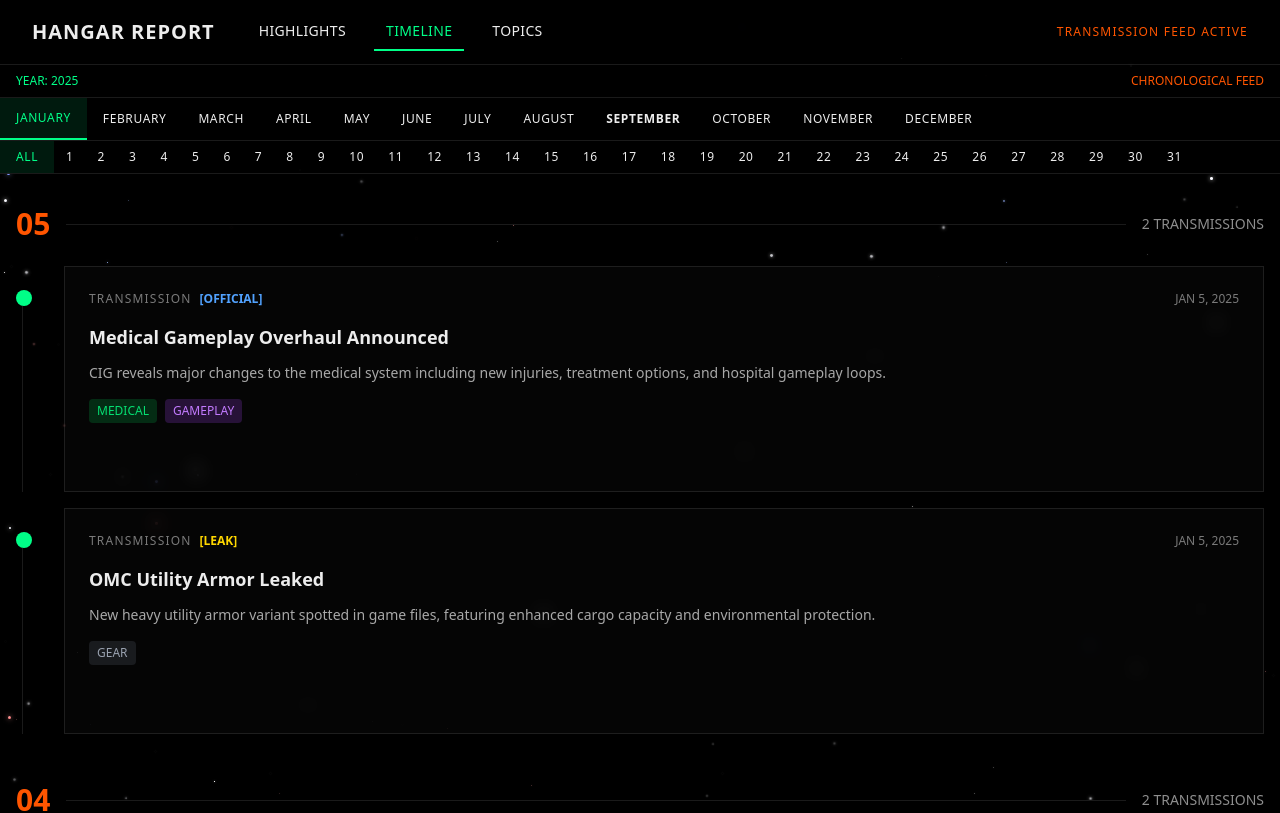
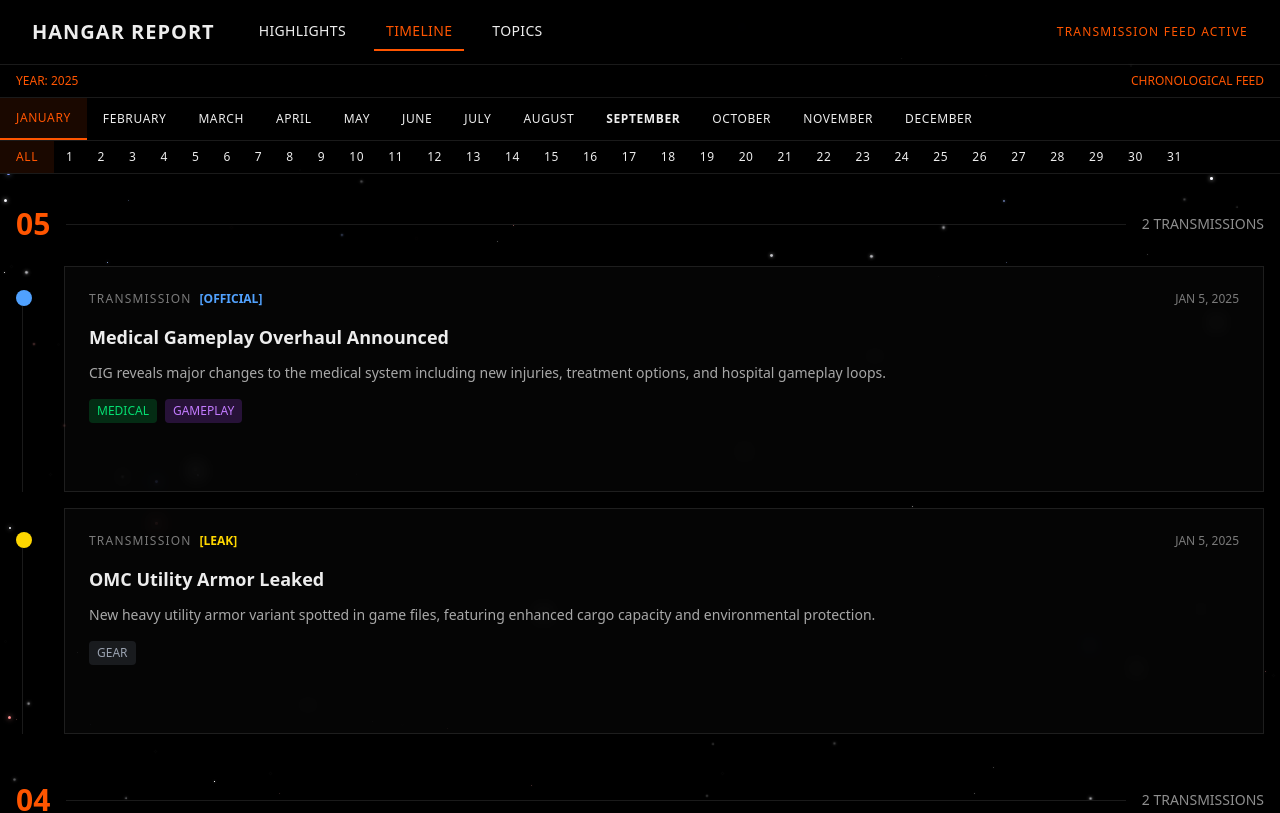
Before and after one commit to spacesailor24/hangar.report, a Next.js app: page /timeline in a window 1280 px wide. Shown: the top 813 px of the page. Built offline with nearby package versions, Linux system fonts and the light colour scheme.

Commit message:
chore: replace usage of hacker green with nasa orange

```diff
--- a/src/app/globals.css
+++ b/src/app/globals.css
@@ -4,7 +4,6 @@
   --background: #000000;
   --foreground: #ededed;
   --accent-nasa: #FF5500;
-  --accent-cyber: #00FF88;
   --accent-warning: #FFD700;
   --transmission-bg: rgba(255, 255, 255, 0.02);
   --transmission-border: rgba(255, 255, 255, 0.1);
@@ -14,7 +13,6 @@
   --color-background: var(--background);
   --color-foreground: var(--foreground);
   --color-nasa: var(--accent-nasa);
-  --color-cyber: var(--accent-cyber);
   --color-warning: var(--accent-warning);
   --font-sans: var(--font-geist-sans);
   --font-mono: var(--font-geist-mono);
@@ -43,18 +41,14 @@ body {
 
 .transmission-box:hover {
   background: rgba(255, 255, 255, 0.05);
-  border-color: var(--accent-cyber);
-  box-shadow: 0 0 20px rgba(0, 255, 136, 0.2);
+  border-color: var(--accent-nasa);
+  box-shadow: 0 0 20px rgba(255, 85, 0, 0.2);
 }
 
 .nasa-accent {
   color: var(--accent-nasa);
 }
 
-.cyber-accent {
-  color: var(--accent-cyber);
-}
-
 .warning-accent {
   color: var(--accent-warning);
 }
--- a/src/app/timeline/page.tsx
+++ b/src/app/timeline/page.tsx
@@ -104,12 +104,27 @@ export default function TimelinePage() {
     return groups
   }, {} as Record<number, typeof filteredTransmissions>)
 
+  const getTransmissionTypeColor = (type: TransmissionType) => {
+    switch (type) {
+      case TransmissionType.NEWS:
+        return 'bg-[var(--accent-nasa)]'
+      case TransmissionType.LEAK:
+        return 'bg-[var(--accent-warning)]'
+      case TransmissionType.OFFICIAL:
+        return 'bg-blue-400'
+      case TransmissionType.RUMOR:
+        return 'bg-purple-400'
+      default:
+        return 'bg-[var(--accent-nasa)]'
+    }
+  }
+
   return (
     <div className="min-h-screen">
       <div className="sticky top-0 z-10 bg-[rgba(0,0,0,0.9)] backdrop-blur-sm border-b border-[var(--transmission-border)]">
         <div className="max-w-7xl mx-auto">
           <div className="flex items-center justify-between px-4 py-2 text-xs">
-            <span className="text-[var(--accent-cyber)]">YEAR: {selectedYear}</span>
+            <span className="text-[var(--accent-nasa)]">YEAR: {selectedYear}</span>
             <span className="text-[var(--accent-nasa)]">CHRONOLOGICAL FEED</span>
           </div>
 
@@ -124,8 +139,8 @@ export default function TimelinePage() {
                   }}
                   className={`px-4 py-3 text-xs tracking-wider whitespace-nowrap transition-all ${
                     selectedMonth === index
-                      ? 'text-[var(--accent-cyber)] border-b-2 border-[var(--accent-cyber)] bg-[rgba(0,255,136,0.1)]'
-                      : 'text-[var(--foreground)] hover:text-[var(--accent-cyber)] hover:bg-[rgba(255,255,255,0.05)]'
+                      ? 'text-[var(--accent-nasa)] border-b-2 border-[var(--accent-nasa)] bg-[rgba(255,85,0,0.1)]'
+                      : 'text-[var(--foreground)] hover:text-[var(--accent-nasa)] hover:bg-[rgba(255,255,255,0.05)]'
                   } ${index === currentMonth ? 'font-bold' : ''}`}
                 >
                   {month.toUpperCase()}
@@ -140,8 +155,8 @@ export default function TimelinePage() {
                 onClick={() => setSelectedDay(null)}
                 className={`px-4 py-2 text-xs tracking-wider transition-all ${
                   selectedDay === null
-                    ? 'text-[var(--accent-cyber)] bg-[rgba(0,255,136,0.1)]'
-                    : 'text-[var(--foreground)] hover:text-[var(--accent-cyber)] hover:bg-[rgba(255,255,255,0.05)]'
+                    ? 'text-[var(--accent-nasa)] bg-[rgba(255,85,0,0.1)]'
+                    : 'text-[var(--foreground)] hover:text-[var(--accent-nasa)] hover:bg-[rgba(255,255,255,0.05)]'
                 }`}
               >
                 ALL
@@ -152,8 +167,8 @@ export default function TimelinePage() {
                   onClick={() => setSelectedDay(day)}
                   className={`px-3 py-2 text-xs tracking-wider transition-all ${
                     selectedDay === day
-                      ? 'text-[var(--accent-cyber)] bg-[rgba(0,255,136,0.1)]'
-                      : 'text-[var(--foreground)] hover:text-[var(--accent-cyber)] hover:bg-[rgba(255,255,255,0.05)]'
+                      ? 'text-[var(--accent-nasa)] bg-[rgba(255,85,0,0.1)]'
+                      : 'text-[var(--foreground)] hover:text-[var(--accent-nasa)] hover:bg-[rgba(255,255,255,0.05)]'
                   }`}
                 >
                   {day}
@@ -182,7 +197,7 @@ export default function TimelinePage() {
               <div className="space-y-4 pl-12">
                 {transmissions.map(transmission => (
                   <div key={transmission.id} className="relative">
-                    <div className="absolute -left-12 top-6 w-4 h-4 rounded-full bg-[var(--accent-cyber)] animate-pulse"></div>
+                    <div className={`absolute -left-12 top-6 w-4 h-4 rounded-full ${getTransmissionTypeColor(transmission.type)} animate-pulse`}></div>
                     <div className="absolute -left-[42px] top-10 bottom-0 w-[1px] bg-[var(--transmission-border)]"></div>
                     <TransmissionBox
                       title={transmission.title}
--- a/src/app/topics/page.tsx
+++ b/src/app/topics/page.tsx
@@ -18,7 +18,7 @@ export default function TopicsPage() {
             The Topics Database is currently being assembled. Soon you'll be able to browse
             organized intelligence on ships, weapons, locations, and more.
           </p>
-          <div className="flex items-center justify-center gap-2 text-[var(--accent-cyber)] text-sm">
+          <div className="flex items-center justify-center gap-2 text-[var(--accent-nasa)] text-sm">
             <span className="animate-pulse">●</span>
             <span className="tracking-widest">ESTIMATED COMPLETION: SOON™</span>
             <span className="animate-pulse">●</span>
--- a/src/components/Navigation.tsx
+++ b/src/components/Navigation.tsx
@@ -19,7 +19,7 @@ export default function Navigation() {
           <div className="flex items-center space-x-8">
             <Link
               href="/"
-              className="text-xl font-bold tracking-wider hover:text-[var(--accent-cyber)] transition-colors"
+              className="text-xl font-bold tracking-wider hover:text-[var(--accent-nasa)] transition-colors"
             >
               HANGAR REPORT
             </Link>
@@ -30,8 +30,8 @@ export default function Navigation() {
                   href={item.href}
                   className={`px-3 py-2 text-sm tracking-wide transition-all ${
                     pathname === item.href
-                      ? 'text-[var(--accent-cyber)] border-b-2 border-[var(--accent-cyber)]'
-                      : 'text-[var(--foreground)] hover:text-[var(--accent-cyber)] hover:border-b-2 hover:border-[var(--accent-cyber)]'
+                      ? 'text-[var(--accent-nasa)] border-b-2 border-[var(--accent-nasa)]'
+                      : 'text-[var(--foreground)] hover:text-[var(--accent-nasa)] hover:border-b-2 hover:border-[var(--accent-nasa)]'
                   }`}
                 >
                   {item.label}
--- a/src/components/TransmissionBox.tsx
+++ b/src/components/TransmissionBox.tsx
@@ -9,7 +9,7 @@ interface TransmissionBoxProps {
 }
 
 const typeColors = {
-  NEWS: 'text-[var(--accent-cyber)]',
+  NEWS: 'text-[var(--accent-nasa)]',
   LEAK: 'text-[var(--accent-warning)]',
   OFFICIAL: 'text-blue-400',
   RUMOR: 'text-purple-400',
@@ -53,7 +53,7 @@ export default function TransmissionBox({
         </span>
       </div>
 
-      <h3 className="text-lg font-bold mb-3 group-hover:text-[var(--accent-cyber)] transition-colors">
+      <h3 className="text-lg font-bold mb-3 group-hover:text-[var(--accent-nasa)] transition-colors">
         {title}
       </h3>
 
@@ -74,7 +74,7 @@ export default function TransmissionBox({
         ))}
       </div>
 
-      <div className="mt-4 flex items-center gap-2 text-[var(--accent-cyber)] opacity-0 group-hover:opacity-100 transition-opacity">
+      <div className="mt-4 flex items-center gap-2 text-[var(--accent-nasa)] opacity-0 group-hover:opacity-100 transition-opacity">
         <span className="text-xs">ACCESS TRANSMISSION</span>
         <span className="text-lg">→</span>
       </div>
```
